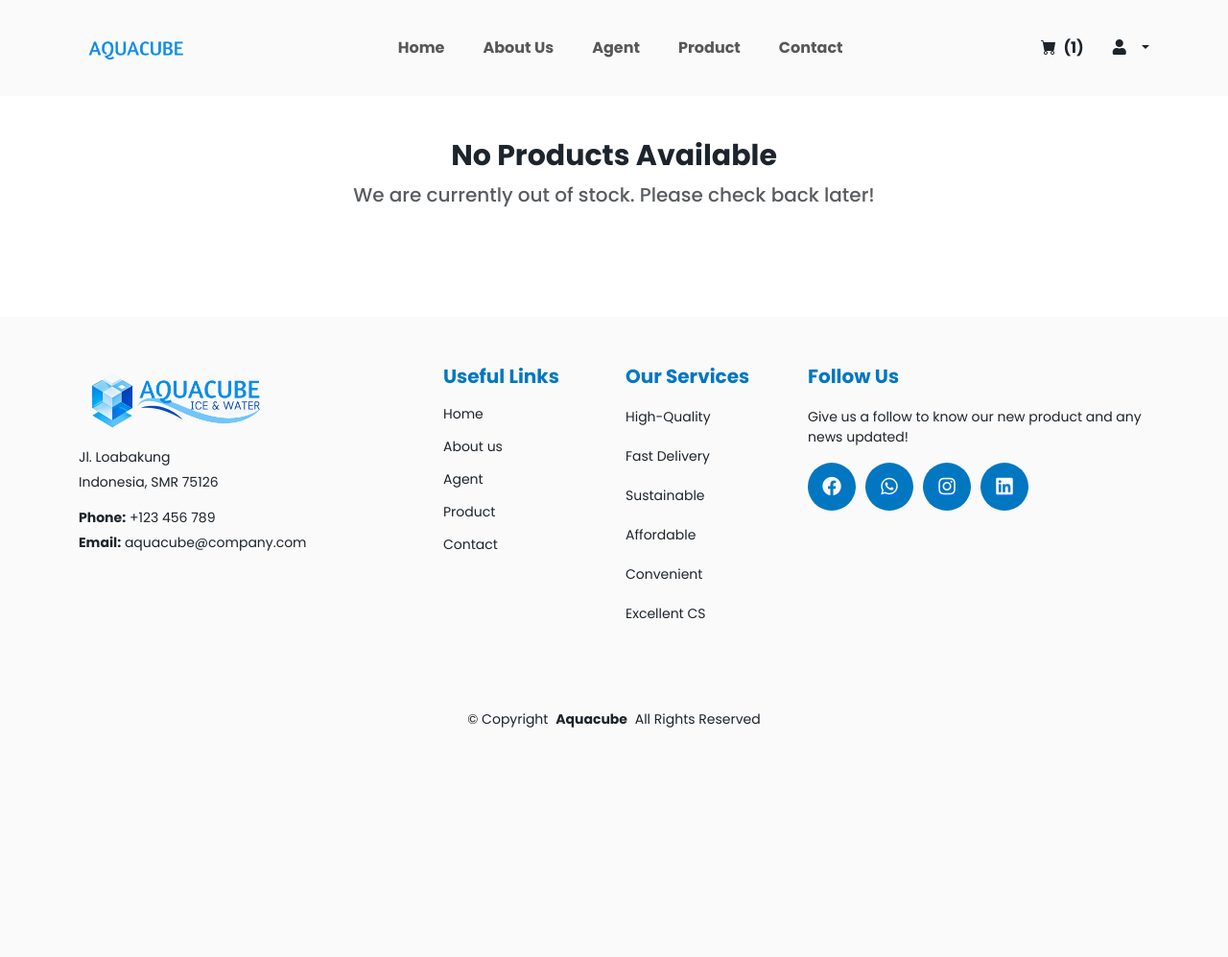
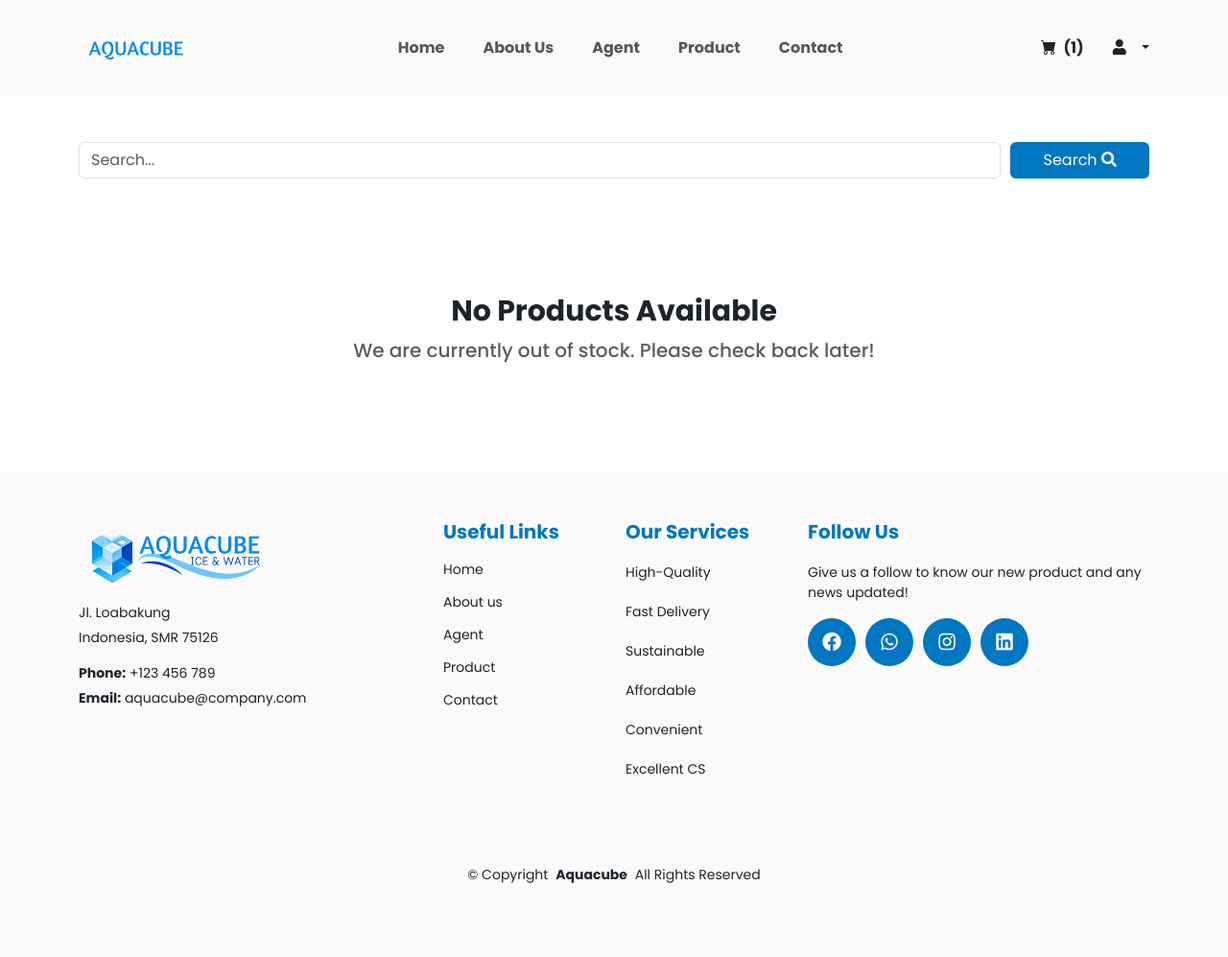
Before and after one commit to DH1YA/PA-Framework-Aquacube, a Django app: page /productlist/ in a window 1280 px wide. Shown: the whole page at 96% size. Before the commit the page ends 758 px from the top, so only its background shows below. Run offline with Django 5.2, Linux system fonts and the light colour scheme; a user stored in the database is signed in; tables that the repository leaves empty hold one stand-in row (values such as "Sample post"); some libraries are stand-ins or nearby versions.

Commit message:
searching product

```diff
--- a/main_app/static/css/style.css
+++ b/main_app/static/css/style.css
@@ -446,17 +446,27 @@ height: 100%;
 
 
 /* product page */
-
-.card-product-page .img:hover {
-  background-color: rgba(19, 85, 139, 0.507);
-  border-radius: 10px;
-  margin-top: 100px
+.search-product input{
+  margin-top: 100px;
+  width: 90%;
+  align-items: center;
+}
+.search-product button{
+  margin-top: 100px;
+  background-color: var(--color-darkblue);
+  margin-left: 10px;
+  width: 150px;
+  color: var(--color-white);
+  text-decoration: none;
+}
+.search-product button:hover {
+  background-color: var(--color-black);
+  color: var(--color-white);
 }
 .card-product-page img {
   width: 300px;
   height: 450px;
   border-radius: 10px;
-  margin-top: 100px;
 }
 .card-product-page .btn-product-Detail-page{
   background-color: var(--color-black);
@@ -476,15 +486,6 @@ height: 100%;
   border-color: var(--color-darkblue);
   font-weight: bold;
 }
-/* .card-product-page:hover .additional-text {
-  display: block;
-  position: absolute;
-  top: 70%;
-  width: 100%;
-  text-align: center;
-  font-size: 100px;
-  color: var(--color-black);
-} */
 .card-text-product-page h3 {
   color: var(--color-black);
   font-size: 30px;
--- a/main_app/templates/dashboard_customer/product.html
+++ b/main_app/templates/dashboard_customer/product.html
@@ -3,8 +3,38 @@
 {% block title %}Product{% endblock %}
 
 {% block content %}
-<section id="product" class="mt-5">
-    <div class="container mt-5">
+
+<section>
+    <div class="container">
+        <div class="justify-content-center row mt-5">
+            <div class="col-lg-12">
+                <div class="mb-4">
+                    <form action="{% url 'cust_productlist' %}" method="get" class="">
+                        <div class="g-2 row d-flex row-search-product">
+                            <div class="search-product d-flex">
+                                <input
+                                    id="exampleFormControlInput1"
+                                    name="q"
+                                    placeholder="Search... "
+                                    type="search"
+                                    class="form-control"
+                                    value="{{ query|default:'' }}"
+                                />
+                                <button type="submit" class="btn btn-search-product">Search
+                                    <i class="fas fa-search"></i>
+                                </button>
+                            </div>
+                        </div>
+                    </form>
+
+                </div>
+            </div>
+        </div>
+    </div>
+</section>
+
+<section id="product">
+    <div class="container">
         <div class="row justify-content-center">
             {% if products %}
                 <div class="d-flex flex-wrap justify-content-center mx-auto">
@@ -24,7 +54,13 @@
                 </div>
             {% else %}
                 <div class="text-center my-5 no-product">
-                    <h3 class="mt-5">No Products Available</h3>
+                    <h3 class="mt-5">
+                        {% if query %}
+                            No Products Found for "{{ query }}"
+                        {% else %}
+                            No Products Available
+                        {% endif %}
+                    </h3>
                     <p class="text-muted">We are currently out of stock. Please check back later!</p>
                 </div>
             {% endif %}
--- a/main_app/views.py
+++ b/main_app/views.py
@@ -124,9 +124,21 @@ def agent_productlist(request):
   products = Product.objects.all()
   return render(request, 'dashboard_agent/product.html', {'products':products})
 
+# def cust_productlist(request):
+#   products = Product.objects.filter(user_type='customer')
+#   return render(request, 'dashboard_customer/product.html', {'products':products})
+
 def cust_productlist(request):
-  products = Product.objects.filter(user_type='customer')
-  return render(request, 'dashboard_customer/product.html', {'products':products})
+    query = request.GET.get('q', '')  # Get the search query from the URL
+    if query:
+        products = Product.objects.filter(
+            user_type='customer',
+            name__icontains=query  # Filter by name containing the query (case-insensitive)
+        )
+    else:
+        products = Product.objects.filter(user_type='customer')
+
+    return render(request, 'dashboard_customer/product.html', {'products': products, 'query': query})
 
 @login_required
 def product_detail(request, slug):
```
